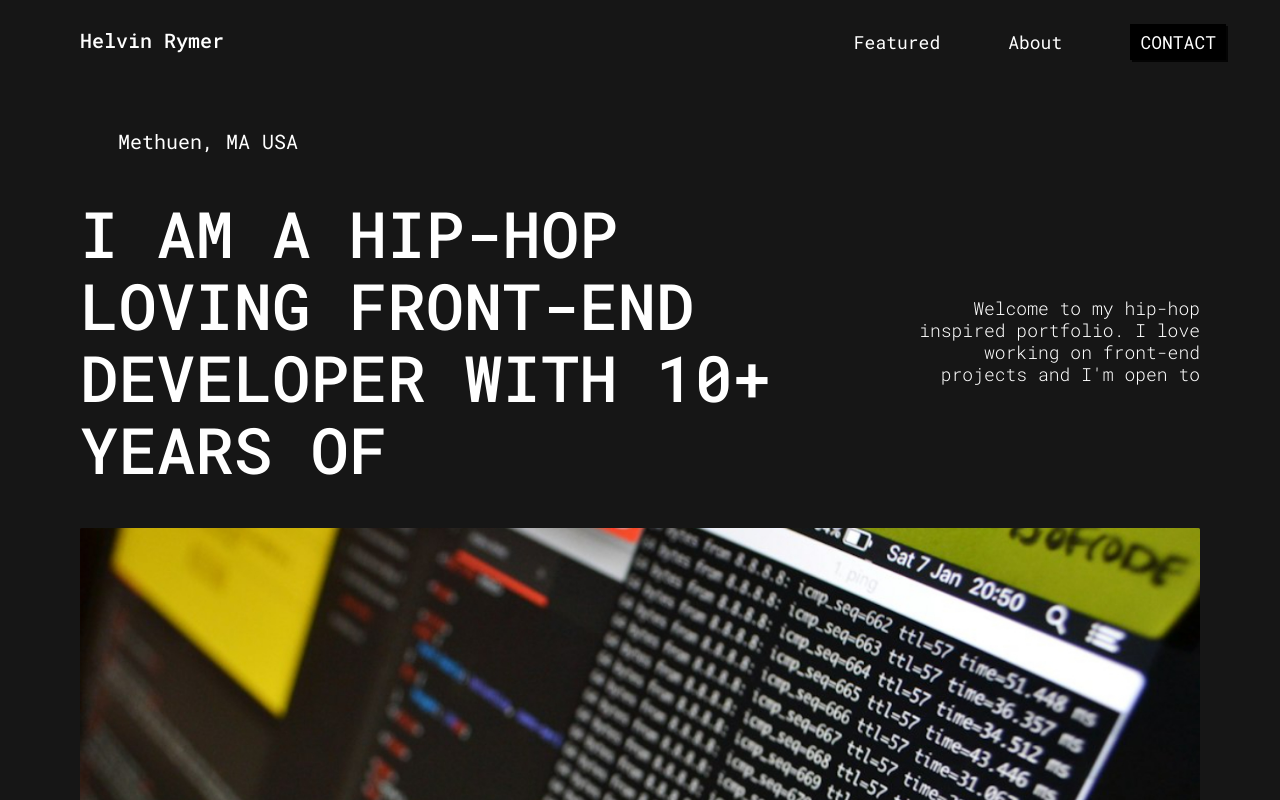
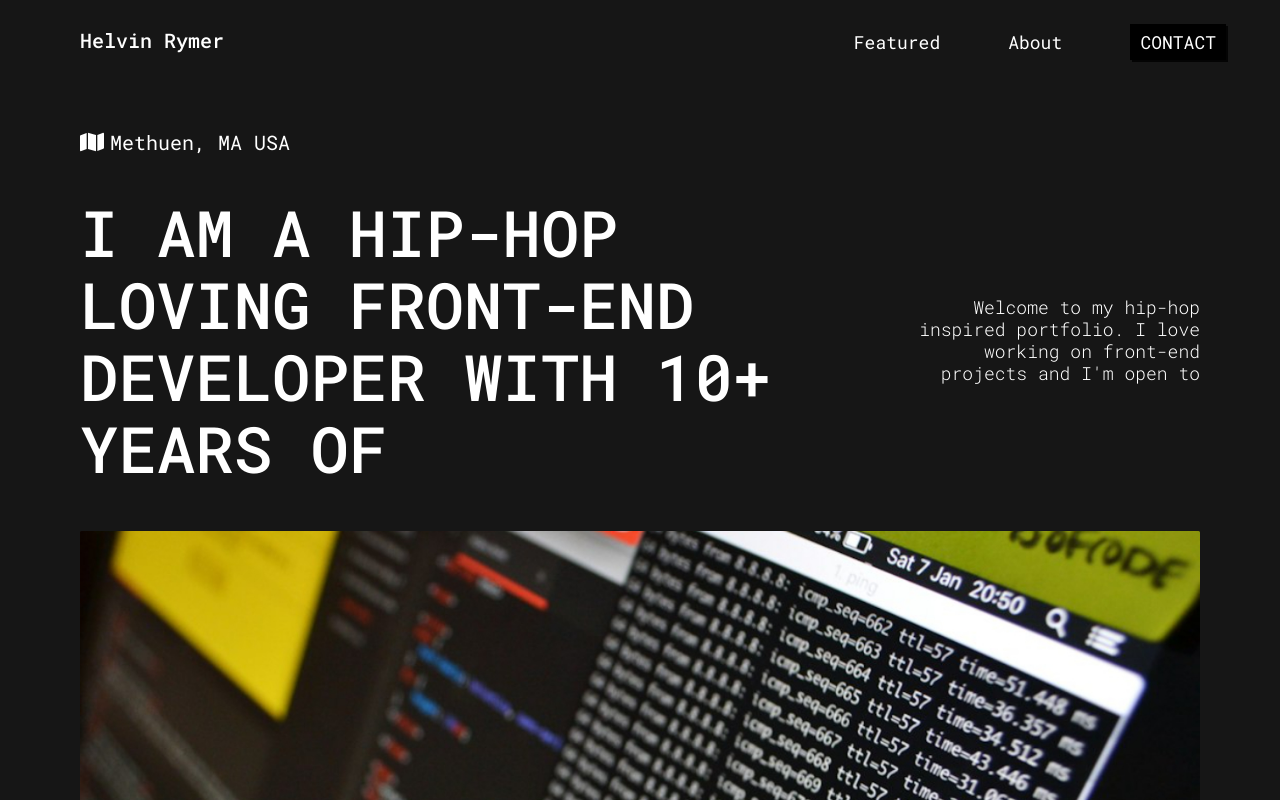
Before and after one commit to Helvin159/portfoliov6, a React (Create React App) app: page / in a window 1280 px wide. Shown: the top 800 px of the page. Built offline with nearby package versions, Linux system fonts and the light colour scheme.

Commit message:
some refactoring

```diff
--- a/src/components/HomeHero/HomeHero.js
+++ b/src/components/HomeHero/HomeHero.js
@@ -4,11 +4,18 @@ import Header from './components/Header';
 
 import heroImg from '../../assets/img/hero.jpeg';
 
+import minimap from '../../assets/svg/icon-map.svg';
+
 const HomeHero = () => {
 	return (
 		<div className='hero__container'>
 			<div className='hero__container__location'>
-				<p>Methuen, MA USA</p>
+				<p>
+					<span>
+						<img src={minimap} alt='mini-map' />
+					</span>
+					Methuen, MA USA
+				</p>
 			</div>
 			<div className='hero__container__main'>
 				<Header />
--- a/src/css/style.css
+++ b/src/css/style.css
@@ -74,16 +74,24 @@ main {
   color: #fff;
   margin: 0;
   padding: 1rem 5rem 0 5rem; }
-  .hero__container__location p {
-    font-size: 20px;
-    margin: 14px auto 0 38px;
-    padding-top: 1.4rem; }
+  .hero__container__location {
+    padding-bottom: 0.2rem; }
+    .hero__container__location p {
+      font-size: 20px;
+      margin: 0;
+      margin-top: 16px;
+      padding-top: 1.4rem;
+      position: relative;
+      line-height: 1rem; }
+      .hero__container__location p span img {
+        margin: 0 6px -4px 0; }
   .hero__container__main__header {
     display: flex;
     flex-direction: row;
     justify-content: space-between;
     align-items: center;
-    margin: 0; }
+    margin: 0;
+    padding-bottom: 0.25rem; }
     @media (max-width: 1024px) {
       .hero__container__main__header {
         flex-direction: column; } }
--- a/src/sass/components/_home-hero.scss
+++ b/src/sass/components/_home-hero.scss
@@ -5,10 +5,18 @@
 	padding: 1rem 5rem 0 5rem;
 
 	&__location {
+		padding-bottom: 0.2rem;
 		& p {
 			font-size: 20px;
-			margin: 14px auto 0 38px;
+			margin: 0;
+			margin-top: 16px;
 			padding-top: 1.4rem;
+			position: relative;
+			line-height: 1rem;
+
+			& span img {
+				margin: 0 6px -4px 0;
+			}
 		}
 	}
 	&__main {
@@ -18,6 +26,7 @@
 			justify-content: space-between;
 			align-items: center;
 			margin: 0;
+			padding-bottom: 0.25rem;
 			@media (max-width: 1024px) {
 				flex-direction: column;
 			}
```
